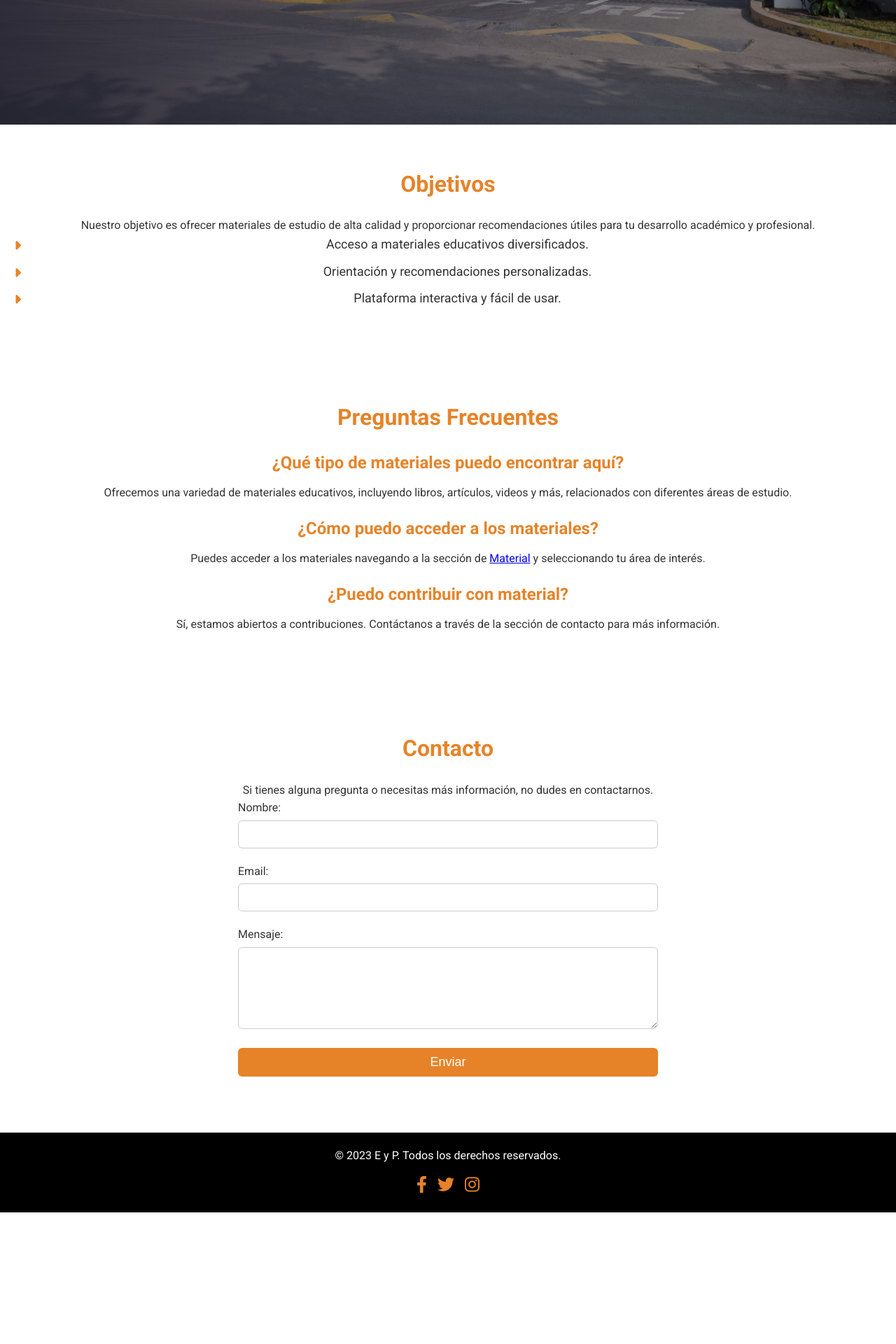
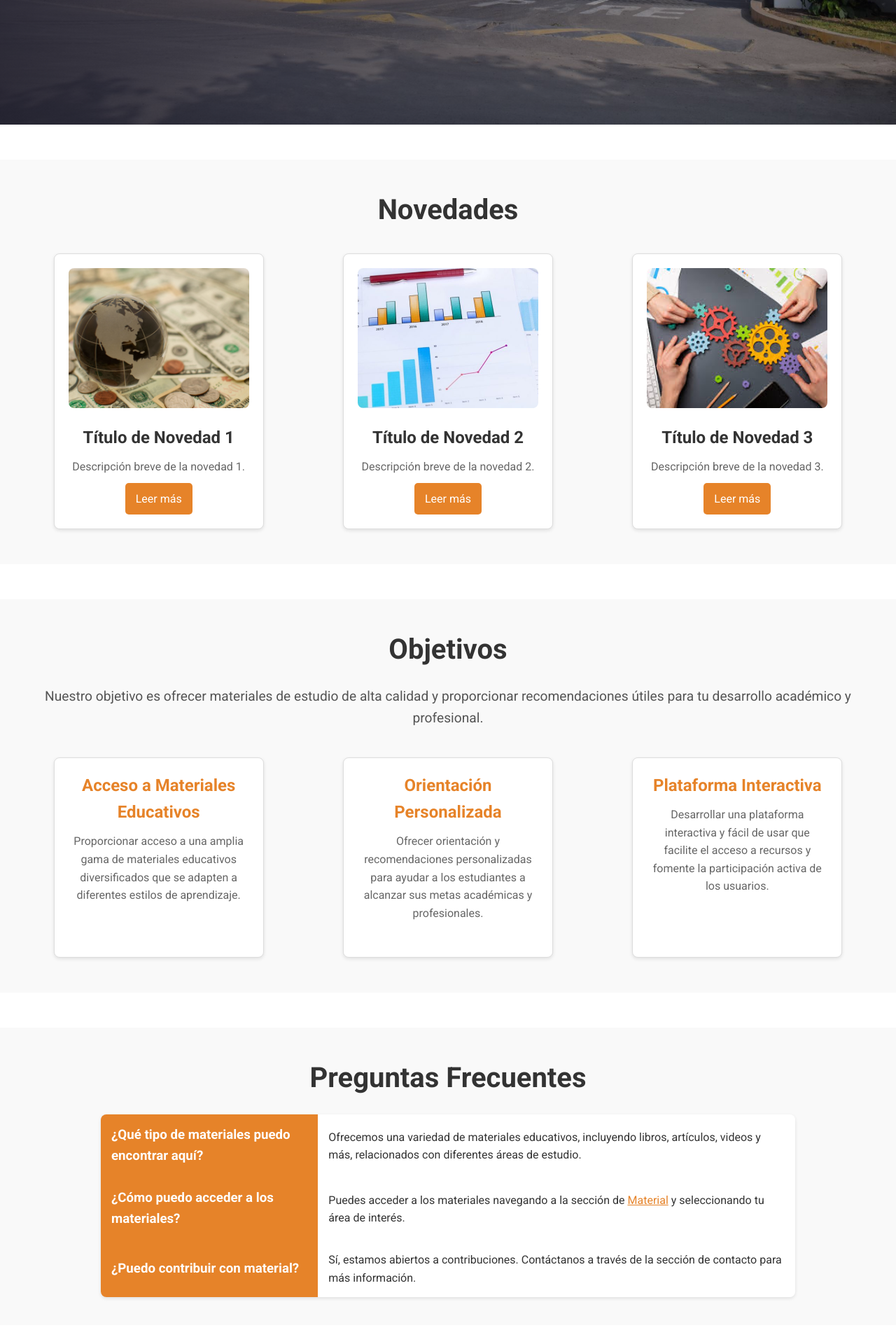
Before and after one commit to Incognito1232-lab/proyecto_ahora_si, a PHP site: page /home/index.html in a window 1280 px wide. Shown: the part 622-2542 px from the top of the page at 70% size. Before the commit the page ends 2354 px from the top, so only its background shows below. Run offline with PHP 8.4, Linux system fonts and the light colour scheme.

Commit message:
mejora novedades y objetivos

```diff
--- a/proyecto/home/index.html
+++ b/proyecto/home/index.html
@@ -51,53 +51,81 @@
         <div class="next" onclick="moveSlide(1)">&#10095;</div>
     </section>
 
-    <!-- Sección de objetivos -->
+    <!-- Sección de Novedades -->
+    <section class="novedades">
+        <h2>Novedades</h2>
+        <div class="novedades-container">
+            <div class="novedad">
+                <img src="../static/img/novedad1.jpg" alt="Novedad 1">
+                <h3>Título de Novedad 1</h3>
+                <p>Descripción breve de la novedad 1.</p>
+                <div class="novedad-info" style="display: none;">
+                    <p>Aquí va la información adicional sobre la novedad 1. Puedes incluir más detalles, imágenes o enlaces relevantes.</p>
+                </div>
+                <a href="javascript:void(0);" class="leer-mas" onclick="toggleNovedad(this)">Leer más</a>
+            </div>
+            <div class="novedad">
+                <img src="../static/img/novedad2.jpg" alt="Novedad 2">
+                <h3>Título de Novedad 2</h3>
+                <p>Descripción breve de la novedad 2.</p>
+                <div class="novedad-info" style="display: none;">
+                    <p>Aquí va la información adicional sobre la novedad 2. Puedes incluir más detalles, imágenes o enlaces relevantes.</p>
+                </div>
+                <a href="javascript:void(0);" class="leer-mas" onclick="toggleNovedad(this)">Leer más</a>
+            </div>
+            <div class="novedad">
+                <img src="../static/img/novedad3.jpg" alt="Novedad 3">
+                <h3>Título de Novedad 3</h3>
+                <p>Descripción breve de la novedad 3.</p>
+                <div class="novedad-info" style="display: none;">
+                    <p>Aquí va la información adicional sobre la novedad 3. Puedes incluir más detalles, imágenes o enlaces relevantes.</p>
+                </div>
+                <a href="javascript:void(0);" class="leer-mas" onclick="toggleNovedad(this)">Leer más</a>
+            </div>
+        </div>
+    </section>
+
+    <!-- Sección de Objetivos -->
     <section class="objectives">
         <h2>Objetivos</h2>
         <p>Nuestro objetivo es ofrecer materiales de estudio de alta calidad y proporcionar recomendaciones útiles para tu desarrollo académico y profesional.</p>
-        <ul>
-            <li>Acceso a materiales educativos diversificados.</li>
-            <li>Orientación y recomendaciones personalizadas.</li>
-            <li>Plataforma interactiva y fácil de usar.</li>
-        </ul>
-    </section>
-
-    <!-- Sección de preguntas frecuentes -->
-    <section class="faq">
-        <h2>Preguntas Frecuentes</h2>
-        <div class="faq-item">
-            <h3>¿Qué tipo de materiales puedo encontrar aquí?</h3>
-            <p>Ofrecemos una variedad de materiales educativos, incluyendo libros, artículos, videos y más, relacionados con diferentes áreas de estudio.</p>
-        </div>
-        <div class="faq-item">
-            <h3>¿Cómo puedo acceder a los materiales?</h3>
-            <p>Puedes acceder a los materiales navegando a la sección de <a href="../Material/material.html">Material</a> y seleccionando tu área de interés.</p>
-        </div>
-        <div class="faq-item">
-            <h3>¿Puedo contribuir con material?</h3>
-            <p>Sí, estamos abiertos a contribuciones. Contáctanos a través de la sección de contacto para más información.</p>
+        <div class="objectives-container">
+            <div class="objective-card">
+                <h3>Acceso a Materiales Educativos</h3>
+                <p>Proporcionar acceso a una amplia gama de materiales educativos diversificados que se adapten a diferentes estilos de aprendizaje.</p>
+            </div>
+            <div class="objective-card">
+                <h3>Orientación Personalizada</h3>
+                <p>Ofrecer orientación y recomendaciones personalizadas para ayudar a los estudiantes a alcanzar sus metas académicas y profesionales.</p>
+            </div>
+            <div class="objective-card">
+                <h3>Plataforma Interactiva</h3>
+                <p>Desarrollar una plataforma interactiva y fácil de usar que facilite el acceso a recursos y fomente la participación activa de los usuarios.</p>
+            </div>
         </div>
     </section>
 
-    <!-- Sección de contacto -->
-    <section class="contact">
-        <h2>Contacto</h2>
-        <p>Si tienes alguna pregunta o necesitas más información, no dudes en contactarnos.</p>
-        <form action="submit_contact_form.php" method="POST">
-            <div class="form-group">
-                <label for="name">Nombre:</label>
-                <input type="text" id="name" name="name" required>
-            </div>
-            <div class="form-group">
-                <label for="email">Email:</label>
-                <input type="email" id="email" name="email" required>
-            </div>
-            <div class="form-group">
-                <label for="message">Mensaje:</label>
-                <textarea id="message" name="message" rows="5" required></textarea>
-            </div>
-            <button type="submit">Enviar</button>
-        </form>
+    <!-- Sección de Preguntas Frecuentes -->
+    <section class="faq">
+        <h2>Preguntas Frecuentes</h2>
+        <div class="faq-container">
+            <table>
+                <tbody>
+                    <tr>
+                        <td class="question"><h3>¿Qué tipo de materiales puedo encontrar aquí?</h3></td>
+                        <td class="answer"><p>Ofrecemos una variedad de materiales educativos, incluyendo libros, artículos, videos y más, relacionados con diferentes áreas de estudio.</p></td>
+                    </tr>
+                    <tr>
+                        <td class="question"><h3>¿Cómo puedo acceder a los materiales?</h3></td>
+                        <td class="answer"><p>Puedes acceder a los materiales navegando a la sección de <a href="../Material/material.html">Material</a> y seleccionando tu área de interés.</p></td>
+                    </tr>
+                    <tr>
+                        <td class="question"><h3>¿Puedo contribuir con material?</h3></td>
+                        <td class="answer"><p>Sí, estamos abiertos a contribuciones. Contáctanos a través de la sección de contacto para más información.</p></td>
+                    </tr>
+                </tbody>
+            </table>
+        </div>
     </section>
 
     <!-- Footer -->
--- a/proyecto/static/index.css
+++ b/proyecto/static/index.css
@@ -168,88 +168,184 @@ section h2 {
     right: 30px; /* Ajusta la distancia desde el borde derecho */
 }
 
-/* Objectives section */
-.objectives ul {
-    list-style: none;
-    padding: 0;
+/* News section */
+.novedades {
+    padding: 40px 20px;
+    background-color: #f9f9f9; /* Color de fondo claro */
+    text-align: center;
+    margin-top: 50px; /* Espacio entre la sección de introducción y novedades */
 }
 
-.objectives li {
-    font-size: 1.125rem;
-    margin-bottom: 10px;
-    padding-left: 1.5em;
-    position: relative;
+.novedades h2 {
+    font-size: 2.5rem;
+    margin-bottom: 20px;
+    color: #333; /* Color del título */
 }
 
-.objectives li::before {
-    content: "\f0da"; /* FontAwesome icon */
-    font-family: 'Font Awesome 5 Free';
-    font-weight: 900;
-    position: absolute;
-    left: 0;
-    color: #E68329;
-    font-size: 1.25rem;
+.novedades-container {
+    display: flex;
+    justify-content: space-around; /* Espacio entre las tarjetas */
+    flex-wrap: wrap; /* Permite que las tarjetas se ajusten en varias filas */
+}
+
+.novedad {
+    background-color: #ffffff; /* Fondo blanco para las tarjetas */
+    border: 1px solid #ddd; /* Borde gris claro */
+    border-radius: 8px; /* Bordes redondeados */
+    box-shadow: 0 2px 5px rgba(0, 0, 0, 0.1); /* Sombra sutil */
+    width: 300px; /* Ancho fijo para las tarjetas */
+    margin: 10px; /* Espacio entre tarjetas */
+    padding: 20px; /* Espaciado interno */
+    transition: transform 0.3s; /* Transición suave al pasar el mouse */
+}
+
+.novedad img {
+    width: 100%; /* Asegura que la imagen ocupe todo el ancho del contenedor */
+    height: 200px; /* Establece una altura fija para todas las imágenes */
+    object-fit: cover; /* Cubre el área del contenedor, recortando si es necesario */
+    border-radius: 8px; /* Bordes redondeados para las imágenes */
+}
+
+.novedad-info {
+    margin-top: 10px; /* Espacio entre la descripción y la información adicional */
+    color: #333; /* Color del texto de la información adicional */
+    font-size: 0.9rem; /* Tamaño de fuente más pequeño para la información adicional */
+}
+
+.novedad h3 {
+    font-size: 1.5rem;
+    margin: 15px 0 10px; /* Espaciado entre el título y la descripción */
+}
+
+.novedad p {
+    font-size: 1rem;
+    color: #666; /* Color del texto de la descripción */
+}
+
+.leer-mas {
+    display: inline-block;
+    margin-top: 10px;
+    padding: 10px 15px;
+    background-color: #E68329; /* Color del botón */
+    color: white; /* Color del texto del botón */
+    text-decoration: none; /* Sin subrayado */
+    border-radius: 5px; /* Bordes redondeados para el botón */
+    transition: background-color 0.3s; /* Transición suave para el botón */
+}
+
+.leer-mas:hover {
+    background-color: #d57224; /* Color del botón al pasar el mouse */
+}
+
+.novedad:hover {
+    transform: translateY(-5px); /* Efecto de elevación al pasar el mouse */
+}
+
+/* Objectives section */
+.objectives {
+    padding: 40px 20px;
+    background-color: #f9f9f9; /* Color de fondo claro */
+    margin-top: 50px; /* Espacio entre la sección de introducción y novedades */
+    text-align: center;
+}
+
+.objectives h2 {
+    font-size: 2.5rem;
+    margin-bottom: 20px;
+    color: #333; /* Color del título */
+}
+
+.objectives p {
+    font-size: 1.2rem;
+    color: #555; /* Color del texto */
+    margin-bottom: 30px; /* Espacio debajo del párrafo */
+}
+
+.objectives-container {
+    display: flex;
+    justify-content: space-around; /* Espacio entre las tarjetas */
+    flex-wrap: wrap; /* Permite que las tarjetas se ajusten en varias filas */
+}
+
+.objective-card {
+    background-color: #ffffff; /* Fondo blanco para las tarjetas */
+    border: 1px solid #ddd; /* Borde gris claro */
+    border-radius: 8px; /* Bordes redondeados */
+    box-shadow: 0 2px 5px rgba(0, 0, 0, 0.1); /* Sombra sutil */
+    width: 300px; /* Ancho fijo para las tarjetas */
+    margin: 10px; /* Espacio entre tarjetas */
+    padding: 20px; /* Espaciado interno */
+    transition: transform 0.3s; /* Transición suave al pasar el mouse */
+}
+
+.objective-card h3 {
+    font-size: 1.5rem;
+    margin-bottom: 10px; /* Espacio entre el título y la descripción */
+    color: #E68329; /* Color del título de la tarjeta */
+}
+
+.objective-card p {
+    font-size: 1rem;
+    color: #666; /* Color del texto de la descripción */
+}
+
+.objective-card:hover {
+    transform: translateY(-5px); /* Efecto de elevación al pasar el mouse */
 }
 
 /* FAQ section */
-.faq-item {
-    margin-bottom: 20px;
+.faq {
+    padding: 40px 20px;
+    background-color: #f9f9f9; /* Color de fondo claro */
+    margin-top: 50px;
+    margin-bottom: 50px;
+    text-align: center;
 }
 
-.faq-item h3 {
-    font-size: 1.5rem;
-    margin-bottom: 10px;
-    color: #E68329;
+.faq h2 {
+    font-size: 2.5rem;
+    margin-bottom: 20px;
+    color: #333; /* Color del título */
 }
 
-/* Contact section */
-.contact form {
-    max-width: 600px;
-    margin: 0 auto;
+.faq-container {
     display: flex;
-    flex-direction: column;
-    gap: 20px;
+    justify-content: center; /* Centra la tabla */
 }
 
-.form-group {
-    text-align: left;
+table {
+    width: 80%; /* Ancho de la tabla */
+    border-collapse: collapse; /* Elimina el espacio entre celdas */
+    box-shadow: 0 2px 5px rgba(0, 0, 0, 0.1); /* Sombra sutil */
+    border-radius: 8px; /* Bordes redondeados */
+    overflow: hidden; /* Para que los bordes redondeados se apliquen */
 }
 
-.form-group label {
-    font-size: 1rem;
-    margin-bottom: 5px;
-    display: block;
+th, td {
+    padding: 15px; /* Espaciado interno */
+    text-align: left; /* Alinear texto a la izquierda */
 }
 
-.form-group input,
-.form-group textarea {
-    width: 100%;
-    padding: 10px;
-    border: 1px solid #CCCCCC;
-    border-radius: 6px;
-    font-size: 1rem;
+.question {
+    background-color: #E68329; /* Color de fondo para las preguntas */
+    color: white; /* Color del texto de las preguntas */
 }
 
-.form-group input:focus,
-.form-group textarea:focus {
-    border-color: #E68329;
-    outline: none;
+.answer {
+    background-color: #ffffff; /* Color de fondo para las respuestas */
 }
 
-button[type="submit"] {
-    padding: 10px 20px;
-    font-size: 1.125rem;
-    color: #fff;
-    background-color: #E68329;
-    border: none;
-    border-radius: 6px;
-    cursor: pointer;
-    transition: background-color 0.3s ease, transform 0.3s ease;
+.answer p {
+    margin: 0; /* Elimina el margen por defecto */
 }
 
-button[type="submit"]:hover {
-    background-color: #E66229;
-    transform: scale(1.05);
+a {
+    color: #E68329; /* Color del enlace */
+    text-decoration: underline; /* Subrayado para los enlaces */
+}
+
+a:hover {
+    color: #d57224; /* Color del enlace al pasar el mouse */
 }
 
 /* Footer styles */
--- a/proyecto/static/script/index.js
+++ b/proyecto/static/script/index.js
@@ -29,3 +29,14 @@ setInterval(() => {
 
 // Muestra la primera imagen al cargar
 showSlide(currentSlide);
+
+function toggleNovedad(button) {
+    const info = button.previousElementSibling; // Selecciona el contenedor de información adicional
+    if (info.style.display === "none" || info.style.display === "") {
+        info.style.display = "block"; // Muestra la información adicional
+        button.textContent = "Leer menos"; // Cambia el texto del botón
+    } else {
+        info.style.display = "none"; // Oculta la información adicional
+        button.textContent = "Leer más"; // Cambia el texto del botón
+    }
+}
```
Also changed, not shown: proyecto/static/img/novedad1.jpg (added), proyecto/static/img/novedad2.jpg (added), proyecto/static/img/novedad3.jpg (added).
